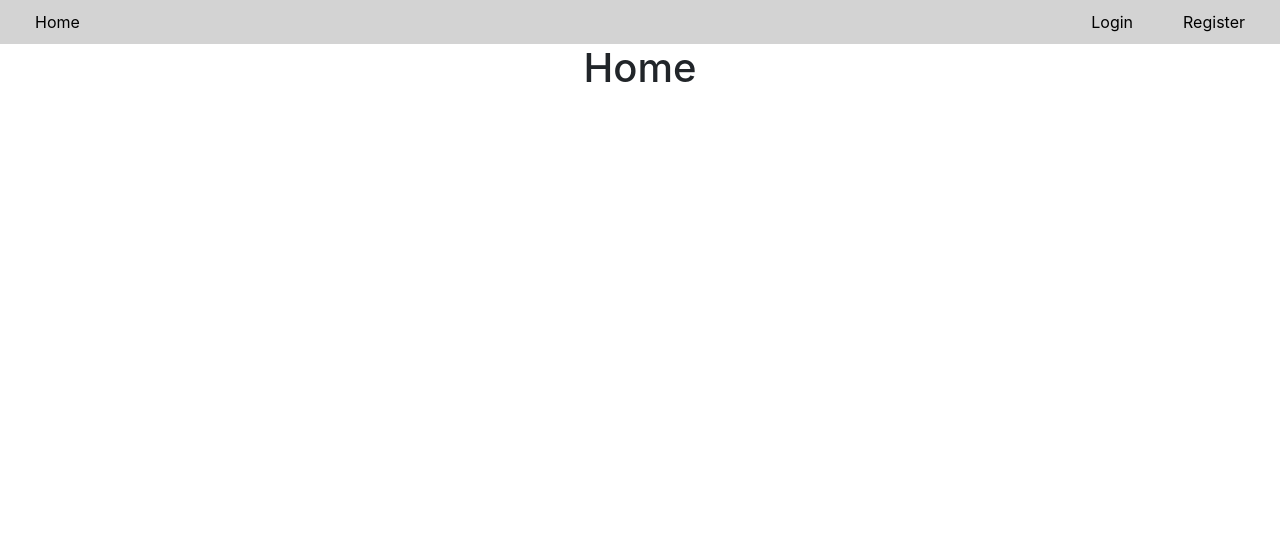
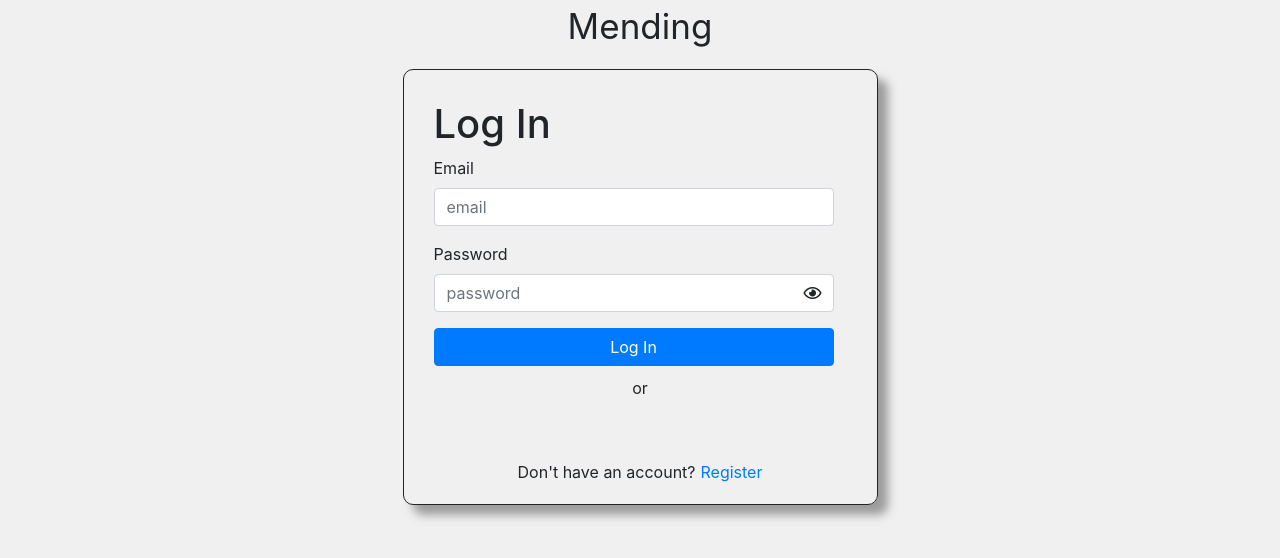
Before and after one commit to TommyLiang1/Capstone_Final_Project, a React (Create React App) app in the folder client/: page / in a window 1280 px wide. Shown: the top 558 px of the page. Built offline with nearby package versions, Linux system fonts and the light colour scheme.

Commit message:
Made landing page the login page and remove navbar for unauth users, change CSS to dashboard, posts, and comments

```diff
--- a/client/src/components/Dashboard.js
+++ b/client/src/components/Dashboard.js
@@ -106,8 +106,7 @@ const Dashboard = () => {
     </Layout>
   ) : (
     <Layout>
-      <h1>Dashboard</h1>
-      <h1>Welcome Back {user.name}!</h1>
+      <div>Welcome back {user.name}</div>
       <div className="text-container">
         <textarea className="text" ref={message} placeholder="Whats on your mind?"></textarea>
         <div style={{color:'red', margin: '5px 0' }}>{error}</div>
--- a/client/src/components/Home.js
+++ b/client/src/components/Home.js
@@ -1,13 +1,18 @@
 import React from "react";
-import Layout from "./Layout";
+// import Layout from "./Layout";
+import Login from "./Login";
 
 import '../styles/Home.css';
 
 const Home = () => {
   return (
-    <Layout>
-      <h1>Home</h1>
-    </Layout>
+    <div className="home-page">
+      <div className="title">
+        <div className="app-name">Mending</div>
+        {/* replace with image of our app logo */}
+      </div>
+      <Login />
+    </div>
   );
 };
 
--- a/client/src/components/Login.js
+++ b/client/src/components/Login.js
@@ -1,12 +1,10 @@
-import React, {useState} from "react";
-import Layout from "./Layout";
-import { onLogin } from "../api/auth";
-import { GoogleLogin } from '@react-oauth/google';
-//import jwt_decode from "jwt-decode";
+import React, { useState } from "react";
+import { NavLink, useNavigate } from "react-router-dom";
 import { useDispatch } from 'react-redux';
 import { authenticateUser } from "../redux/slices/authSlice";
+import { GoogleLogin } from '@react-oauth/google';
+import { onLogin } from "../api/auth";
 
-import '../styles/Form.css';
 import '../styles/Login.css';
 
 const Login = () => {
@@ -16,6 +14,7 @@ const Login = () => {
     password: ''
   })
   const [error, setError] = useState(false);
+  const navigate = useNavigate();
 
   const onChange = (e) => {
     setValues({...values, [e.target.name]: e.target.value})
@@ -24,13 +23,13 @@ const Login = () => {
   const dispatch = useDispatch()
   const onSubmit = async (e) => {
     e.preventDefault()
-
     try {
       await onLogin(values)
       dispatch(authenticateUser())
       localStorage.setItem('isAuth', 'true')
+      navigate("/dashboard")
     } catch (err) {
-      console.error(err.response.data.errors[0].msg)
+      console.log(err.response.data.errors[0].msg)
       setError(err.response.data.errors[0].msg)
     }
   }
@@ -44,7 +43,7 @@ const Login = () => {
       // dispatch(authenticateUser())
       // localStorage.setItem('isAuth', 'true')
     } catch (err) {
-      console.error(err)
+      console.log(err)
     }
   }
 
@@ -53,7 +52,6 @@ const Login = () => {
   }
 
   return (
-    <Layout>
     <form onSubmit={(e) => onSubmit(e)} className='form-container mt-3'>
       <h1>Log In</h1>
 
@@ -90,8 +88,14 @@ const Login = () => {
         }}
         useOneTap
       />
+
+      <div className="login-text">
+        Don't have an account?
+        <NavLink className="register-link" to='/register'>
+          <span>Register</span>
+        </NavLink>
+      </div>
     </form>
-    </Layout>
   );
 };
 
--- a/client/src/components/Navbar.js
+++ b/client/src/components/Navbar.js
@@ -34,16 +34,16 @@ const Navbar = () => {
 
   return (
     <nav>
-      {isAuth ? (
+      {isAuth && (
         <div className="main-nav">
           <div>
             <NavLink className="nav-item" to='/dashboard'>
-              <span>Dashboard</span>
+              <span>Mending</span>
             </NavLink>
           </div>
 
           <div className="nav-item-right">
-            <NavLink className="nav-item " to='/'>
+            <NavLink className="nav-item " to='/dashboard'>
               <span>Contact Professional</span>
             </NavLink>
 
@@ -56,24 +56,6 @@ const Navbar = () => {
             </button>
           </div>
         </div>
-      ) : (
-        <div className="main-nav">
-          <div>
-            <NavLink className="nav-item" to='/'>
-              <span>Home</span>
-            </NavLink>
-          </div>
-
-          <div className="nav-item-right">
-            <NavLink className="nav-item" to='/login'>
-              <span>Login</span>
-            </NavLink>
-
-            <NavLink className="nav-item" to='/register'>
-              <span>Register</span>
-            </NavLink>
-          </div>
-        </div>
       )}
     </nav>
 
--- a/client/src/components/Register.js
+++ b/client/src/components/Register.js
@@ -1,6 +1,7 @@
 import React, {useState} from "react";
 import { onRegistration } from "../api/auth";
-import Layout from "./Layout";
+import { NavLink } from "react-router-dom";
+
 import '../styles/Register.css';
 import '../styles/Form.css';
 
@@ -40,7 +41,6 @@ const Register = () => {
   }
 
   return (
-    <Layout>
     <form onSubmit={(e) => onSubmit(e)} className='form-container mt-3'>
       <h1>Register</h1>
 
@@ -72,8 +72,14 @@ const Register = () => {
       <button type="submit" className="form-btn btn btn-primary">
         Create Account
       </button>
+
+      <div className="register-text">
+        Have an account?
+        <NavLink className="login-link" to='/'>
+          <span>Log In</span>
+        </NavLink>
+      </div>
     </form>
-    </Layout>
   );
 };
 
--- a/client/src/styles/Comment.css
+++ b/client/src/styles/Comment.css
@@ -5,6 +5,7 @@
   margin-top: 10px;
   padding: 10px;
   float: right;
+  background-color: rgba(211, 250, 253, 0.3);
 }
 
 /* COMMENT HEADER */
--- a/client/src/styles/Dashboard.css
+++ b/client/src/styles/Dashboard.css
@@ -1,15 +1,22 @@
+body {
+  background-color: rgb(240, 240, 240);
+}
+
 .text-container {
   width: 500px;
   margin: auto;
+  background-color: white;
+  border-radius: 5px;
+  padding: 10px;
 }
 
 .text {
   text-align: left;
   padding: 5px;
-  width: 100%;
+  width: 99%;
 }
 
 .text-btn {
-  width: 100%;
+  width: 99%;
   color: black;
 }
--- a/client/src/styles/Home.css
+++ b/client/src/styles/Home.css
@@ -1,3 +1,13 @@
-h1 {
-  margin: auto;
+.home-page {
+  display: grid;
+  justify-content: center;
+  align-items: center;
 }
+
+.title {
+  text-align: center;
+}
+
+.app-name {
+  font-size: 35px;
+}
--- a/client/src/styles/Login.css
+++ b/client/src/styles/Login.css
@@ -7,3 +7,18 @@
   text-align: center;
   margin: 10px 0px;
 }
+
+.form-container {
+  width: 475px;
+  box-shadow: 10px 10px 10px rgba(100, 100, 100, .6);
+}
+
+.login-text {
+  text-align: center;
+  margin-top: 10px;
+  margin-bottom: -10px;
+}
+
+.register-link {
+  margin-left: 5px;
+}
--- a/client/src/styles/Navbar.css
+++ b/client/src/styles/Navbar.css
@@ -2,7 +2,8 @@
   display: flex;
   justify-content: space-between;
   padding: 10px;
-  background-color: lightgrey;
+  background-color: white;
+  box-shadow: 0px 1px 2px;
 }
 
 .nav-item-right {
@@ -25,10 +26,9 @@
   border: none;
   padding: 3px 10px;
   border-radius: 20px;
-  background-color: lightgrey;
+  background-color: white;
 }
 
 .logout-btn:hover {
-  border: none;
-  background-color: darkgray;
+  background-color: lightgray;
 }
--- a/client/src/styles/Post.css
+++ b/client/src/styles/Post.css
@@ -1,56 +1,15 @@
 .post-container {
-  border: 1px solid;
-  border-radius: 5px;
   width: 500px;
   margin: auto;
   margin-top: 10px;
   padding: 10px;
+  border-radius: 10px;
+  background-color: white;
 }
 
 /* POST HEADER */
 .post-name {
   display: inline-block;
-}
-
-/* DROP DOWN */
-.dropdown {
-  position: relative;
-  float: right;
-}
-
-.dropdown-btn {
-  background-color: white;
-  font-size: 15px;
-  border-radius: 50%;
-}
-
-.dropdown-btn:hover {
-  background-color: lightgrey;
-}
-
-.dropdown > .dropdown-btn:focus, .dropdown-btn:hover {
-  color: lightgrey;
-}
-
-.dropdown-menu {
-  width: 10px;
-  display: block;
-  position: absolute;
-  left: 0;
-  top: calc(100% + .1rem);
-  background-color: white;
-  border-radius: .25rem;
-  box-shadow: 0 2px 5px 0 rgba(0, 0, 0, .3);
-  opacity: 0;
-  pointer-events: none;
-  transform: translateY(-10px);
-  transition: opacity 200ms ease-in-out, transform 150ms ease-in-out;;
-}
-
-.dropdown > .dropdown-btn:focus + .dropdown-menu {
-  opacity: 1;
-  transform: translateY(0);
-  pointer-events: auto;
 }
 
 /* LIKE AND COMMENT SECTION */
--- a/client/src/styles/Register.css
+++ b/client/src/styles/Register.css
@@ -1,3 +1,8 @@
+/* .form-container {
+  width: 475px;
+  box-shadow: 10px 10px 10px rgba(100, 100, 100, .6);
+} */
+
 .form-control, .form-btn {
   width: 400px;
 }
@@ -7,5 +12,15 @@
 }
 
 .far:hover {
-  color:grey;
+  color: grey;
 }
+
+.register-text {
+  text-align: center;
+  margin-top: 10px;
+  margin-bottom: -10px;
+}
+
+.login-link {
+  margin-left: 5px;
+}
```
Lines whose indentation alone changed are shown as unchanged.
